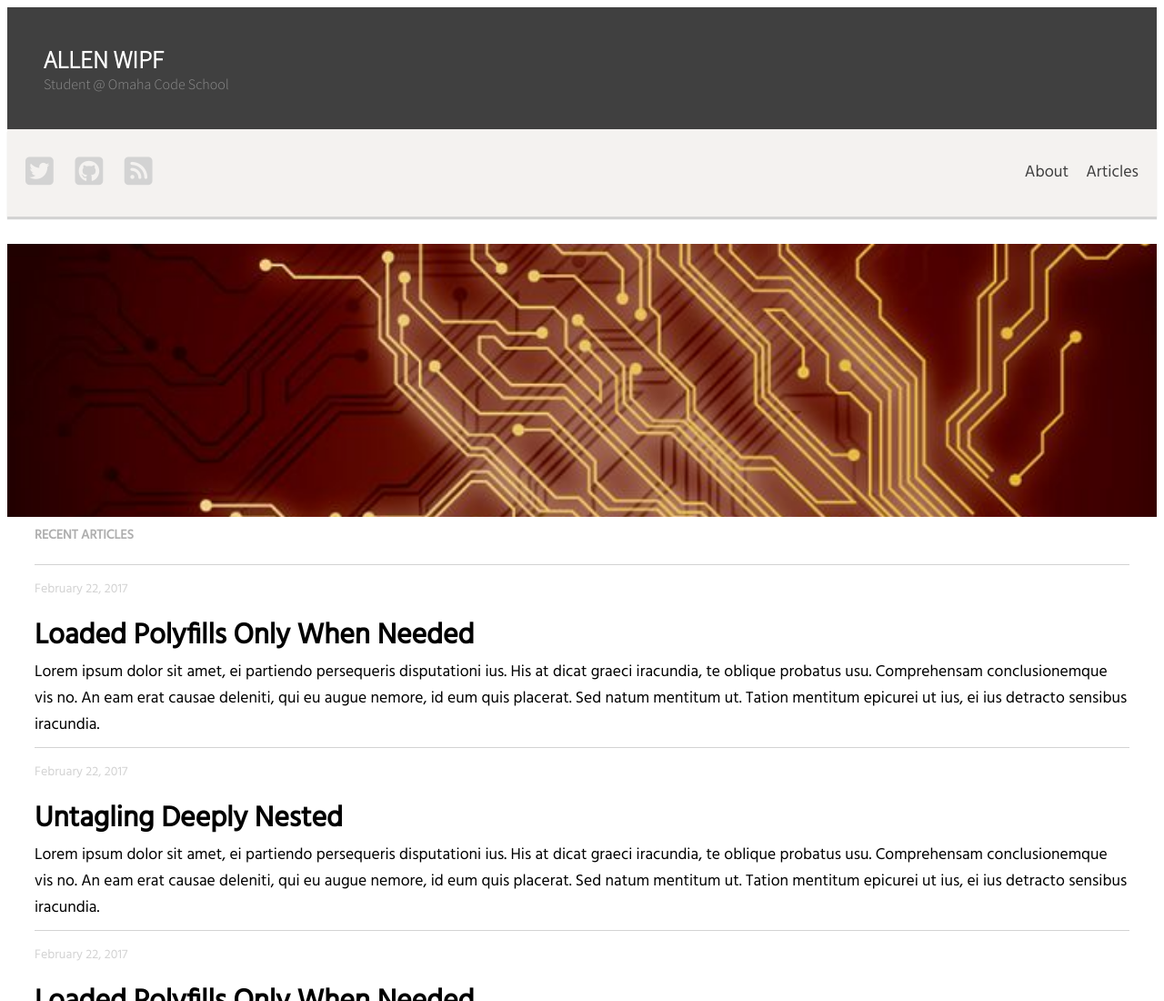
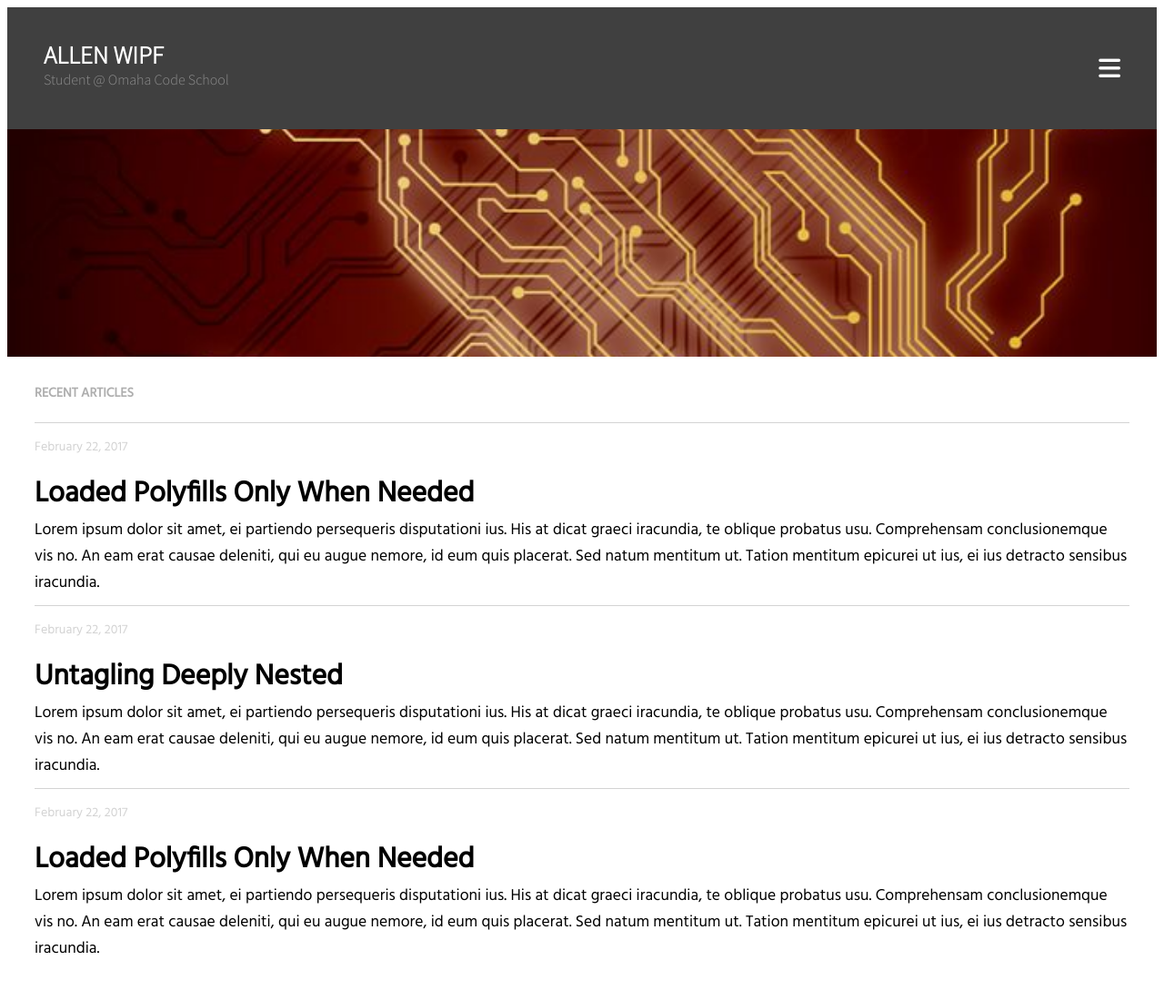
Before and after one commit to allenwipf/person-website, a plain HTML site: page index.html in a window 1280 px wide. Shown: the top 1100 px of the page at 91% size. After the commit the page ends 1075 px from the top, so only its background shows below. Drawn offline with Linux system fonts and the light colour scheme; a web font is replaced by a local one.

Commit message:
finished dropdown menu. need to apply to rest of pages

```diff
--- a/index.html
+++ b/index.html
@@ -7,29 +7,39 @@
 <link rel="stylesheet" type="text/css" href="styles/styles.css">
 <link href="https://fonts.googleapis.com/css?family=Hind|Source+Sans+Pro:300|family=Cantarell:400i" rel="stylesheet">
 <script src="https://use.fontawesome.com/9853287fb4.js"></script>
+<script src="scripts.js"></script>
+
 </head>
 
 <body>
 
 <div class="page">
 	<div class="section header">
-		 <h1 class="title">Allen Wipf</h1>
-		 <span class="header-text">Student @ Omaha Code School</span>
+		<div class="left-header">
+			<h1 class="title">Allen Wipf</h1>
+			<span class="header-text">Student @ Omaha Code School</span>
+		</div>
+		<div class="right-header">
+			<i class="fa fa-bars" aria-hidden="true"></i>
+		</div>
+	<div class="clear"></div>
 	</div>
 
 	<div class="section header-bottom">
-	 	<div class="head-links">
-	 		<a class="nav-link" href="/about.html">About</a>
-	 		<a class="nav-link" href="/articles.html">Articles</a>
-	 	</div>
 
 		<div class="head-left-icons">
 			<span class="twitter-icon"><i class="fa fa-twitter-square" aria-hidden="true"></i></span>
 			<span class="github-icon"><i class="fa fa-github-square" aria-hidden="true"></i></span>
 			<span class="rss-icon"><i class="fa fa-rss-square" aria-hidden="true"></i></span>
 		</div>
-	<div class="clear"></div>
+
+	 	<div class="head-links">
+	 		<a class="nav-link" href="/about.html">About</a>
+	 		<a class="nav-link" href="/articles.html">Articles</a>
+	 	</div>
 	</div>
+
+
 
 	<div class="hero_image">
 
--- /dev/null
+++ b/scripts.js
@@ -0,0 +1,32 @@
+window.addEventListener("load", function(){
+
+	document.getElementsByClassName("fa-bars")[0].addEventListener("click", dropDown);
+
+});
+
+function dropDown(){
+
+	var headerDiv = document.getElementsByClassName("header-bottom")[0]
+
+	if (headerDiv.style.height != "80px"){
+		headerDiv.style.height = "80px"
+
+	} else {
+		headerDiv.style.height = "0px"
+	}
+}
+
+
+// If using position:offset
+// window.onscroll = dropDownMin
+
+// function dropDownMin(){
+
+// 	var headerDiv = document.getElementsByClassName("header-bottom")[0]
+
+// 	if (headerDiv.style.height == "80px"){
+
+// 		headerDiv.style.height = "0px"
+// 	}
+
+// }
--- a/styles/styles.css
+++ b/styles/styles.css
@@ -46,6 +46,16 @@ a.nav-link{
     padding: 40px;
 }
 
+.left-header{
+
+	float: left;
+	position: absolute;
+	position: relative;
+	bottom: 5px;
+}
+
+
+
 .header-text{
 
 	color: #8D8D8D;
@@ -53,21 +63,53 @@ a.nav-link{
 
 }
 
-.header-bottom{
 
- 	background: #F4F2F0;
- 	padding: 20px;
- 	margin-bottom: 30px;
- 	box-shadow: 0px 3px 1px lightgrey;
+
+
+.right-header{
+
+	float: right;
+	font-size: 1.7em;
+	position: relative;
+	top: 10px;
+}
+
+
+.head-left-icons{
+
+ 	font-size: 2.2em;
+ 	color: #D3D3D3;
+ }
+
+.head-links{
+
 
 }
 
-.head-links{
+.header-bottom{
 
-	float: right;
-	position: relative;
-    top: 13px;
+	display: flex;
+	justify-content: space-between;
+	padding-right: 30px;
+	padding-left: 30px;
+	align-items: center;
+ 	background: #F4F2F0;
+ 	box-shadow: 0px 3px 1px lightgrey;
+ 	overflow-x: hidden;
+ 	position: absolute;
+ 	transition: 0.3s;
+ 	right: 8.5px;
+ 	left: 8px;
+ 	height: 0px;
 }
+
+
+.header-bottom.home{
+
+	margin-bottom: 0px;
+}
+
+
 
 .nav-link{
  	list-style-type: none;
@@ -77,13 +119,7 @@ a.nav-link{
 }
 
 
-.head-left-icons{
- 	float: left;
- 	font-size: 2.2em;
- 	color: #D3D3D3;
- 	position: relative;
-    top: 2px;
-}
+
 
 .twitter-icon{
 	margin-right: 15px;
@@ -112,9 +148,10 @@ a.nav-link{
     background-repeat: no-repeat;
     background-size: cover;
     display:inline-block;
-    height: 300px;
+    height: 250px;
     width: 100%;
     margin: 0 auto;
+    margin-bottom: 20px;
 }
 
 .main{
```
Also changed, not shown: 1 other file.
